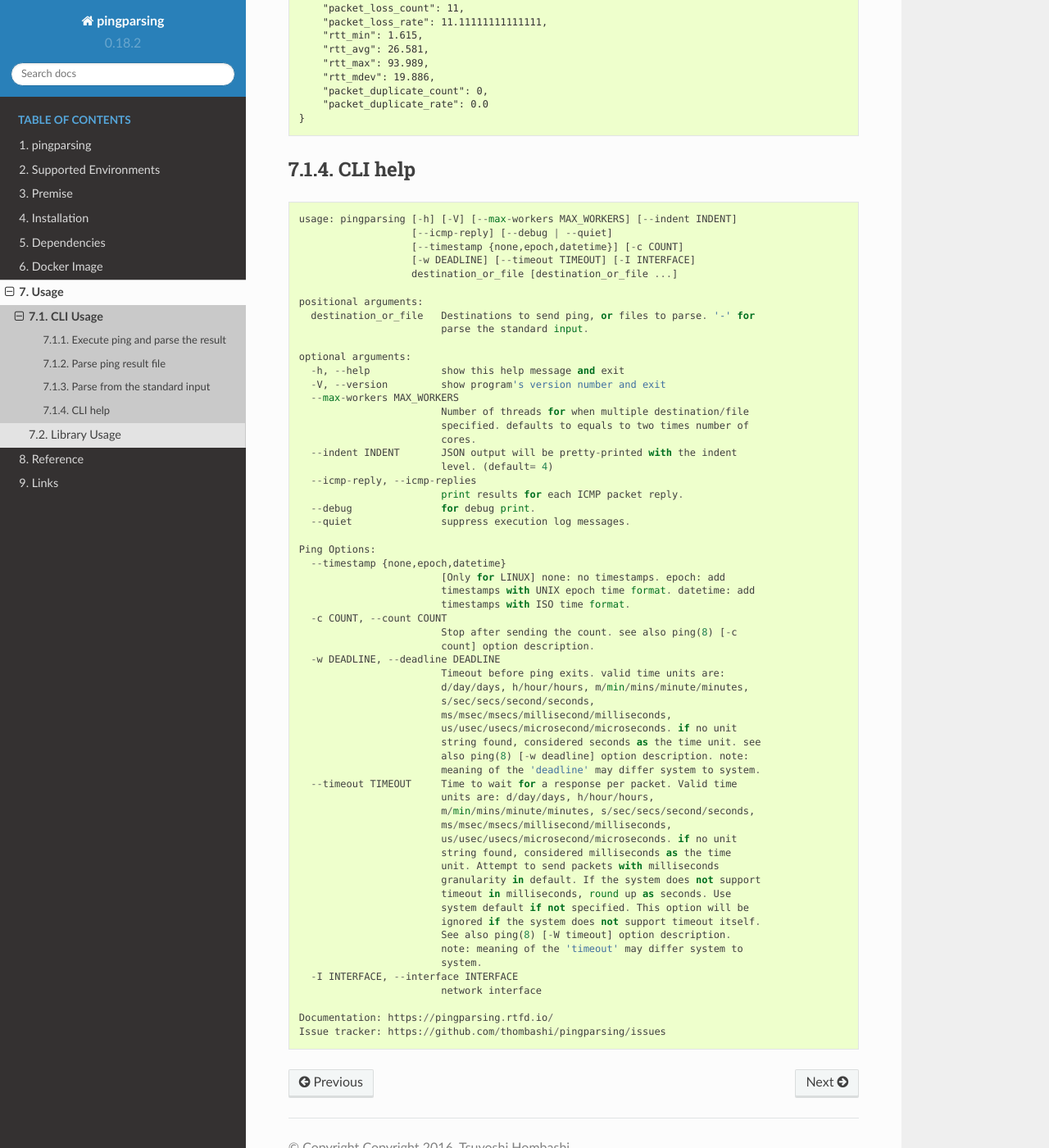
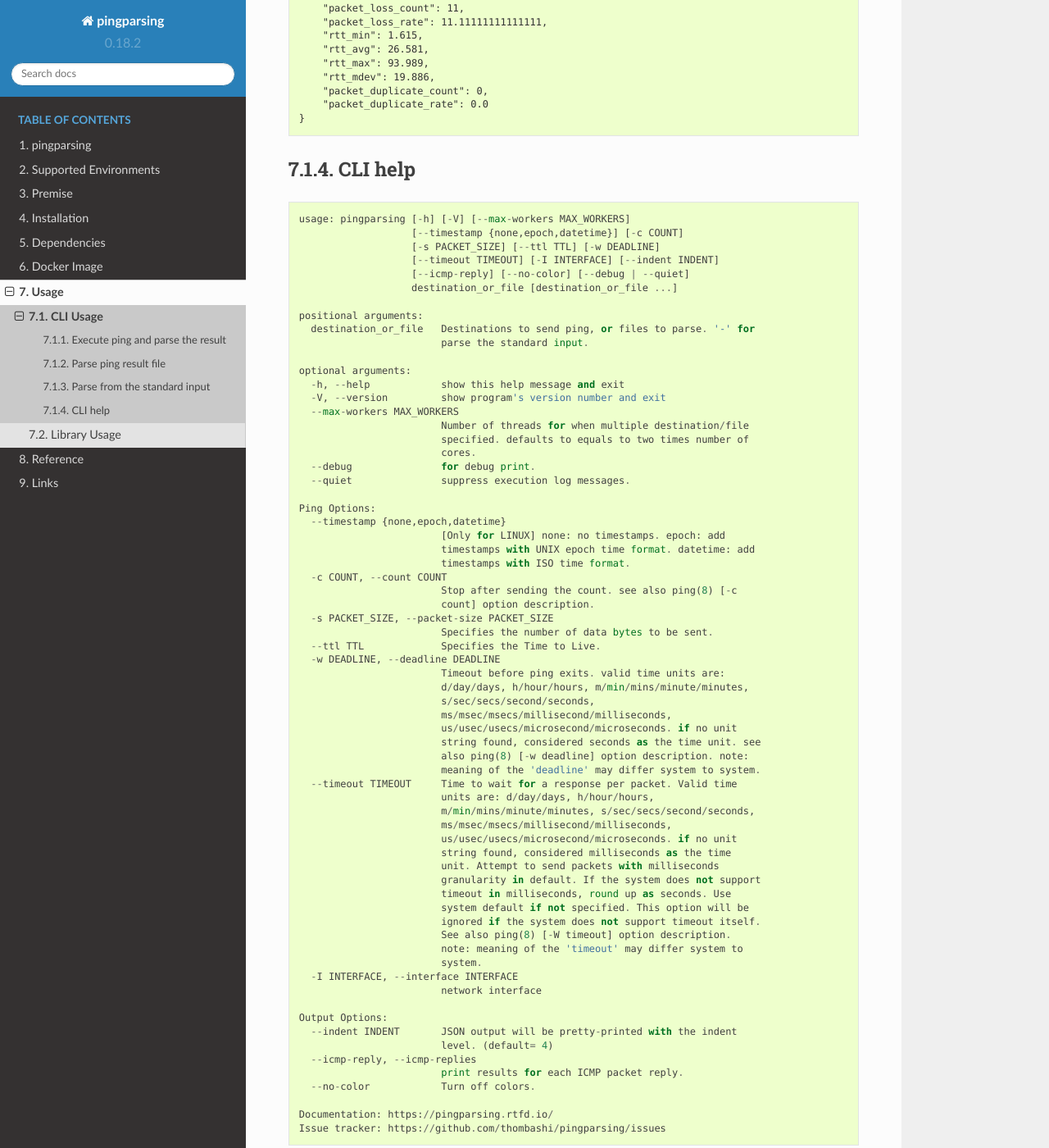
Before and after one commit to thombashi/pingparsing, a Sphinx documentation site: the page built from docs/pages/usage/cli.rst, in a window 1280 px wide and 1400 px high, scrolled down 4459 px. Shown: the whole window at 82% size. Built offline with Sphinx 7.4.7 and the Read the Docs theme 2.0.0, drawn with Linux system fonts in a browser that asks for light colours; pages that are not in the unit, such as notebooks, are missing from menus.

Commit message:
Update docs

```diff
--- a/docs/pages/installation.rst
+++ b/docs/pages/installation.rst
@@ -24,7 +24,6 @@
 Test Dependencies
 -----------------
 - `pytest <https://pypi.org/project/pytest>`__
-- `pytest-runner <https://github.com/pytest-dev/pytest-runner>`__
 - `tox <https://pypi.org/project/tox>`__
 
 
--- a/docs/pages/usage/cli_help.txt
+++ b/docs/pages/usage/cli_help.txt
@@ -2,10 +2,11 @@
 --------------------------------------------
 ::
 
-    usage: pingparsing [-h] [-V] [--max-workers MAX_WORKERS] [--indent INDENT]
-                       [--icmp-reply] [--debug | --quiet]
+    usage: pingparsing [-h] [-V] [--max-workers MAX_WORKERS]
                        [--timestamp {none,epoch,datetime}] [-c COUNT]
-                       [-w DEADLINE] [--timeout TIMEOUT] [-I INTERFACE]
+                       [-s PACKET_SIZE] [--ttl TTL] [-w DEADLINE]
+                       [--timeout TIMEOUT] [-I INTERFACE] [--indent INDENT]
+                       [--icmp-reply] [--no-color] [--debug | --quiet]
                        destination_or_file [destination_or_file ...]
 
     positional arguments:
@@ -34,6 +31,9 @@
       -c COUNT, --count COUNT
                             Stop after sending the count. see also ping(8) [-c
                             count] option description.
+      -s PACKET_SIZE, --packet-size PACKET_SIZE
+                            Specifies the number of data bytes to be sent.
+      --ttl TTL             Specifies the Time to Live.
       -w DEADLINE, --deadline DEADLINE
                             Timeout before ping exits. valid time units are:
                             d/day/days, h/hour/hours, m/min/mins/minute/minutes,
@@ -60,5 +60,12 @@
       -I INTERFACE, --interface INTERFACE
                             network interface
 
+    Output Options:
+      --indent INDENT       JSON output will be pretty-printed with the indent
+                            level. (default= 4)
+      --icmp-reply, --icmp-replies
+                            print results for each ICMP packet reply.
+      --no-color            Turn off colors.
+
     Documentation: https://pingparsing.rtfd.io/
     Issue tracker: https://github.com/thombashi/pingparsing/issues
```
Also changed, not shown: other parts of docs/pages/usage/cli_help.txt (+0 -4 lines).
